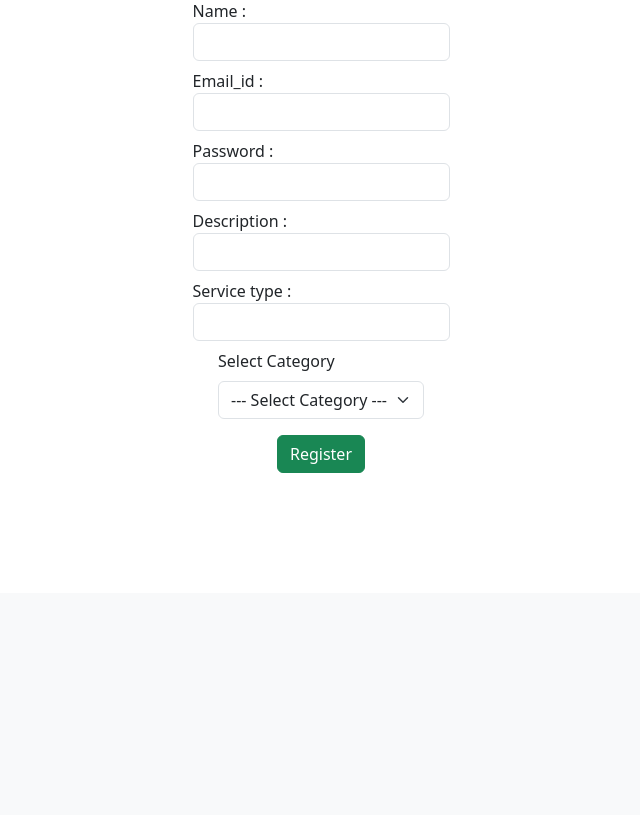
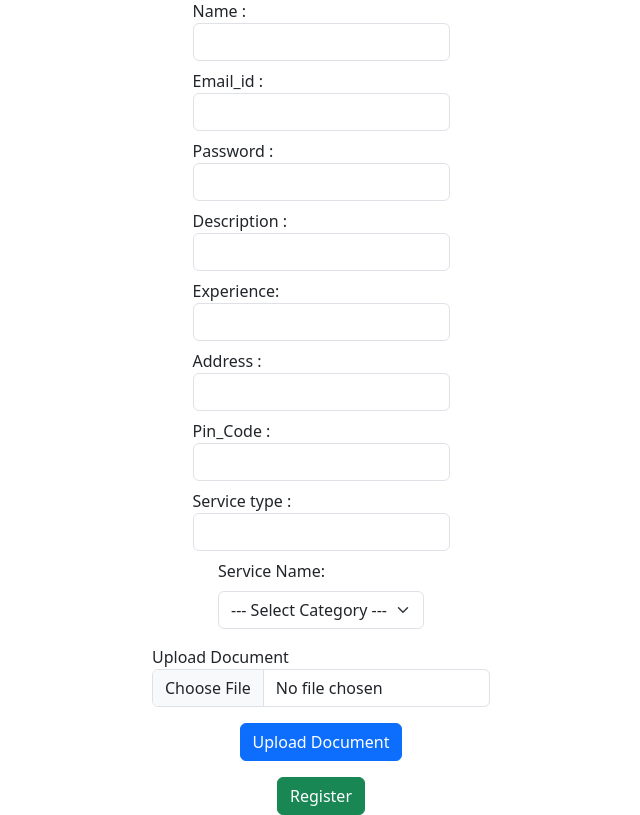
Before and after one commit to 00-Aryan/MAD_1, a Flask app: page /register/SP in a window 1280 px wide. Shown: the part 207-1022 px from the top of the page, without its empty margins (319-959 px from the left). Before the commit the page ends 680 px from the top, so only its background shows below. Run offline with Flask 3, Linux system fonts and the light colour scheme.

Commit message:
login page signup page are complete

```diff
--- a/app.py
+++ b/app.py
@@ -1,8 +1,10 @@
 from flask import Flask , render_template,redirect,url_for,request
 from flask_sqlalchemy import SQLAlchemy
 
+
 app = Flask(__name__)
 
+import os
 
 import config
 
--- a/config.py
+++ b/config.py
@@ -5,3 +5,4 @@
 app.config['SQLALCHEMY_DATABASE_URI']= os.getenv('SQLALCHEMY_DATABASE_URI')
 app.config['SQLALCHEMY_TRACK_MODIFICATION']= os.getenv('SQLALCHEMY_TRACK_MODIFICATION')
 app.config['SECRET_KEY']= os.getenv('SECRET_KEY')
+app.config['UPLOAD_FOLDER'] = os.getenv('UPLOAD_FOLDER')
--- a/routes.py
+++ b/routes.py
@@ -1,9 +1,12 @@
 from functools import wraps
+import os
 from flask import Flask , render_template,redirect,url_for,request,flash ,session
 
 from models import db, Customer, Professionals, Orders, Cart,Category , Services
 
 from app import app
+
+UPLOAD_FOLDER = 'uploads'
 
 def auth_required(fnc):
     @wraps(fnc)  # Preserve the original function's metadata
@@ -22,10 +25,10 @@
 def home():
     user = Customer.query.get(session['user_id'])
     prof = Professionals.query.get(session['prof_id']) #session.geT IS to avoid keyerror
-    print(f"Session Data: {session}")
+    # print(f"Session Data: {session}")
     if prof :
         return render_template('professional_home.html', prof = prof)
-    if user and user.admin :
+    elif user and user.admin :
         return redirect(url_for('Admin'))
     else:
         return render_template('customer_home.html', user=user)
@@ -243,6 +246,17 @@
         service_type = request.form.get('service_type')
         category_id = request.form.get('category_id')
         status = request.form.get('status')
+        experience = request.form.get('experience')
+        address = request.form.get('address')
+        pin_code = request.form.get('Pin_Code')
+
+
+        document = request.files.get('document')
+        document_filename = None
+
+        if document and document.filename != '':  # Check if file is uploaded
+            document_filename = document.filename
+            document.save(os.path.join(app.config['UPLOAD_FOLDER'], document_filename))
 
         # Create a new professional
         new_professional = Professionals(
@@ -251,7 +265,12 @@
             description=description,
             service_type=service_type,
             category_id=category_id,
-            status= status
+            status= status,
+            experience=experience,
+            address=address,
+            Pin_Code=pin_code,
+            document=document_filename,  # Store the filename in the database
+
         )
         new_professional.set_password(password)
         db.session.add(new_professional)
@@ -262,7 +281,7 @@
     # GET request, fetch categories from the database
     categories = Category.query.all()
 
-    print(f"Categories fetched: {categories}")
+    # print(f"Categories fetched: {categories}")
     return render_template('SP_Registration.html', categories=categories)
 
 
--- a/templates/SP_Registration.html
+++ b/templates/SP_Registration.html
@@ -5,7 +5,7 @@
 {% endblock %}
 {% block content %}
 <h1>Register</h1>
-<form method="post" class="form">
+<form method="post" class="form" enctype="multipart/form-data">
     <label for="name" class="form-label">Name :
         <input type="text" name="name" id="name" class="form-control" required>
     </label>
@@ -18,11 +18,20 @@
     <label for="name" class="form-label">Description :
         <input type="text" name="description" id="description" class="form-control" required>
     </label>
+    <label for="name" class="form-label">Experience:
+        <input type="text" name="experience" id="experience" class="form-control" required>
+    </label>
+    <label for="name" class="form-label">Address :
+        <input type="Address" name="address" id="Description" class="form-control">
+    </label>
+    <label for="name" class="form-label">Pin_Code :
+        <input type="text" name="Pin_Code" id="Description" class="form-control">
+    </label>
     <label for="name" class="form-label">Service type :
         <input type="text" name="service_type" id="service_type" class="form-control" required>
     </label>
     <div class="mb-3">
-        <label for="category_id" class="form-label">Select Category</label>
+        <label for="category_id" class="form-label">Service Name: </label>
         <select id="category_id" name="category_id" class="form-select" required>
             <option value="">--- Select Category ---</option>
             {% for category in categories %}
@@ -30,6 +39,12 @@
             {% endfor %}
         </select>
     </div>
+        <div class="form-group mb-3">
+            <label for="document">Upload Document</label>
+            <input type="file" class="form-control" id="document" name="document">
+        </div>
+        <button type="submit" class="btn btn-primary mb-3">Upload Document</button>
+
     <input type="submit" value="Register" class="btn btn-success">
 </form>
 {% endblock %}
```
Also changed, not shown: models.py (+12 -0 lines), templates/sp_profile.html (+8 -0 lines), instance/db.sqlite3 (deleted), uploads/Screenshot 2024-06-09 235727.png (added).
